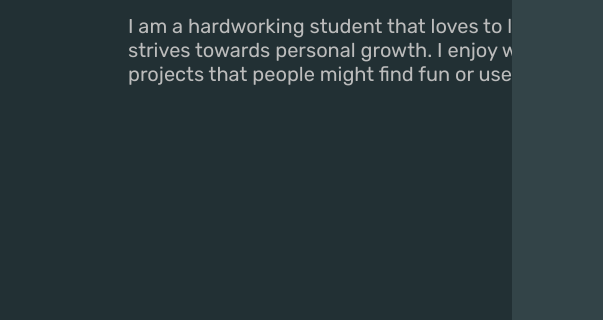
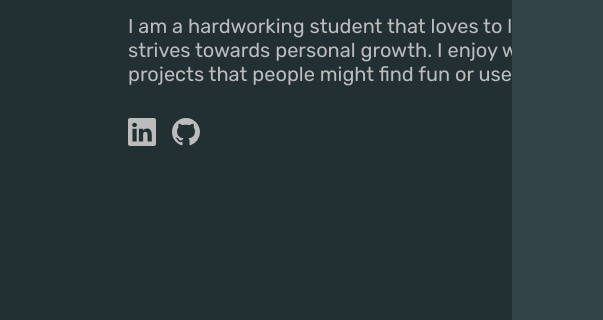
Before and after one commit to Snaiel/jcsaniel, a plain HTML site: page index.html in a window 1280 px wide. Shown: the part 417-737 px from the top of the page, 0-603 px from the left. Drawn offline with Linux system fonts and the light colour scheme.

Commit message:
added social links

```diff
--- a/index.html
+++ b/index.html
@@ -12,6 +12,18 @@
         <div style="color: #BCBCBC; font-size: 20px; width: 30rem; padding-top: 1rem;">
             <span>Hello!</span><br><br>
             <span>I am a hardworking student that loves to learn and strives towards personal growth. I enjoy working on projects that people might find fun or useful.</span>
+        </div>
+        <div style="display: flex; margin-top: 2rem; gap: 1rem;">
+            <a href="https://www.linkedin.com/in/christian-saniel-66a908207/" class="social">
+                <svg xmlns="http://www.w3.org/2000/svg" width="28" fill="currentColor" class="bi bi-linkedin" viewBox="0 0 16 16">
+                    <path d="M0 1.146C0 .513.526 0 1.175 0h13.65C15.474 0 16 .513 16 1.146v13.708c0 .633-.526 1.146-1.175 1.146H1.175C.526 16 0 15.487 0 14.854V1.146zm4.943 12.248V6.169H2.542v7.225h2.401zm-1.2-8.212c.837 0 1.358-.554 1.358-1.248-.015-.709-.52-1.248-1.342-1.248-.822 0-1.359.54-1.359 1.248 0 .694.521 1.248 1.327 1.248h.016zm4.908 8.212V9.359c0-.216.016-.432.08-.586.173-.431.568-.878 1.232-.878.869 0 1.216.662 1.216 1.634v3.865h2.401V9.25c0-2.22-1.184-3.252-2.764-3.252-1.274 0-1.845.7-2.165 1.193v.025h-.016a5.54 5.54 0 0 1 .016-.025V6.169h-2.4c.03.678 0 7.225 0 7.225h2.4z"/>
+                </svg>
+            </a>
+            <a href="https://github.com/Snaiel" class="social">
+                <svg xmlns="http://www.w3.org/2000/svg" width="28" fill="currentColor" class="bi bi-github" viewBox="0 0 16 16">
+                    <path d="M8 0C3.58 0 0 3.58 0 8c0 3.54 2.29 6.53 5.47 7.59.4.07.55-.17.55-.38 0-.19-.01-.82-.01-1.49-2.01.37-2.53-.49-2.69-.94-.09-.23-.48-.94-.82-1.13-.28-.15-.68-.52-.01-.53.63-.01 1.08.58 1.23.82.72 1.21 1.87.87 2.33.66.07-.52.28-.87.51-1.07-1.78-.2-3.64-.89-3.64-3.95 0-.87.31-1.59.82-2.15-.08-.2-.36-1.02.08-2.12 0 0 .67-.21 2.2.82.64-.18 1.32-.27 2-.27.68 0 1.36.09 2 .27 1.53-1.04 2.2-.82 2.2-.82.44 1.1.16 1.92.08 2.12.51.56.82 1.27.82 2.15 0 3.07-1.87 3.75-3.65 3.95.29.25.54.73.54 1.48 0 1.07-.01 1.93-.01 2.2 0 .21.15.46.55.38A8.012 8.012 0 0 0 16 8c0-4.42-3.58-8-8-8z"/>
+                </svg>
+            </a>
         </div>
     </div>
     <div style="background-color: #334448; height: 100vh; flex-grow: 1; text-align: center; padding: 3rem 0rem; box-sizing: border-box; overflow-y: auto;">
--- a/style.css
+++ b/style.css
@@ -31,3 +31,11 @@ img {
     -webkit-filter: brightness(70%);
     filter: brightness(70%);
 }
+
+.social {
+    color: #BCBCBC;
+}
+
+.social:hover {
+    color: #858585;
+}
```
